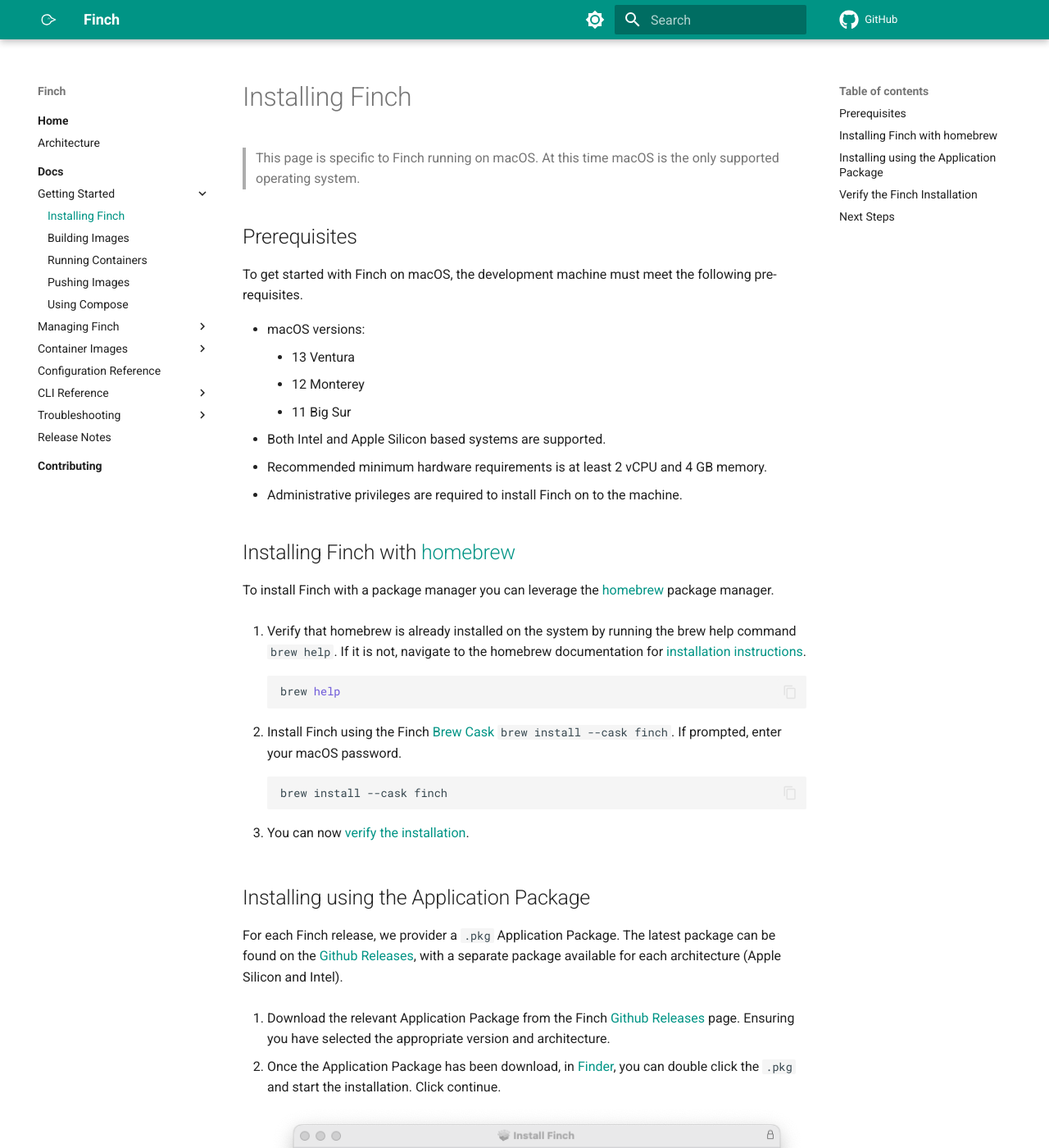
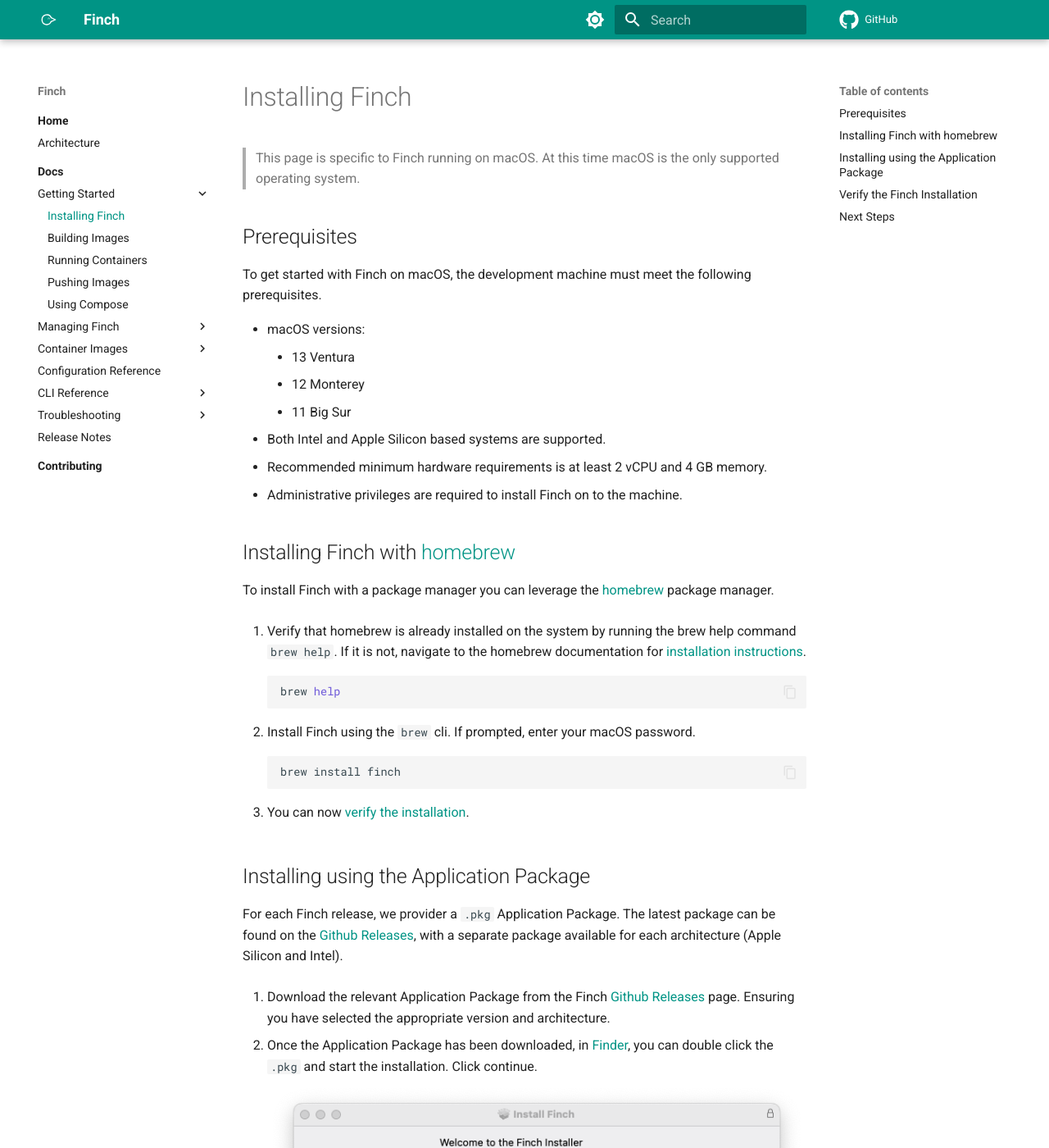
Before and after one commit to runfinch/finch-website, an MkDocs documentation site: the page built from docs/docs/getting-started/installing.md, in a window 1280 px wide and 1400 px high. Shown: the whole window at 82% size. Built offline with MkDocs 1.6.1 and Material for MkDocs 9.7.7, drawn with Linux system fonts in a browser that asks for light colours; comment, search, counter and statistics services are not loaded; some of the changed text lies outside the part shown.

Commit message:
fix: Fixing Typos on Installation page
Signed-off-by: Olly Pomeroy <opomer@amazon.co.uk>

````diff
--- a/docs/docs/getting-started/installing.md
+++ b/docs/docs/getting-started/installing.md
@@ -6,7 +6,7 @@
 ## Prerequisites
 
 To get started with Finch on macOS, the development machine must meet the
-following pre-requisites.
+following prerequisites.
 
 * macOS versions:
     * 13 Ventura
@@ -30,12 +30,10 @@
     brew help
     ```
 
-2. Install Finch using the Finch [Brew
-   Cask](https://github.com/Homebrew/homebrew-cask) `brew install --cask finch`.
-   If prompted, enter your macOS password.
+2. Install Finch using the `brew` cli. If prompted, enter your macOS password.
 
     ```bash
-    brew install --cask finch
+    brew install finch
     ```
 
 3. You can now [verify the installation](#verify-the-finch-installation).
@@ -51,7 +49,7 @@
 Releases](https://github.com/runfinch/finch/releases) page. Ensuring you have
    selected the appropriate version and architecture.
 
-2. Once the Application Package has been download, in
+2. Once the Application Package has been downloaded, in
    [Finder](https://support.apple.com/en-us/HT201732), you can double click the
    `.pkg` and start the installation. Click continue.
 
````
Also changed, not shown: other parts of docs/docs/getting-started/installing.md (+2 -2 lines).
